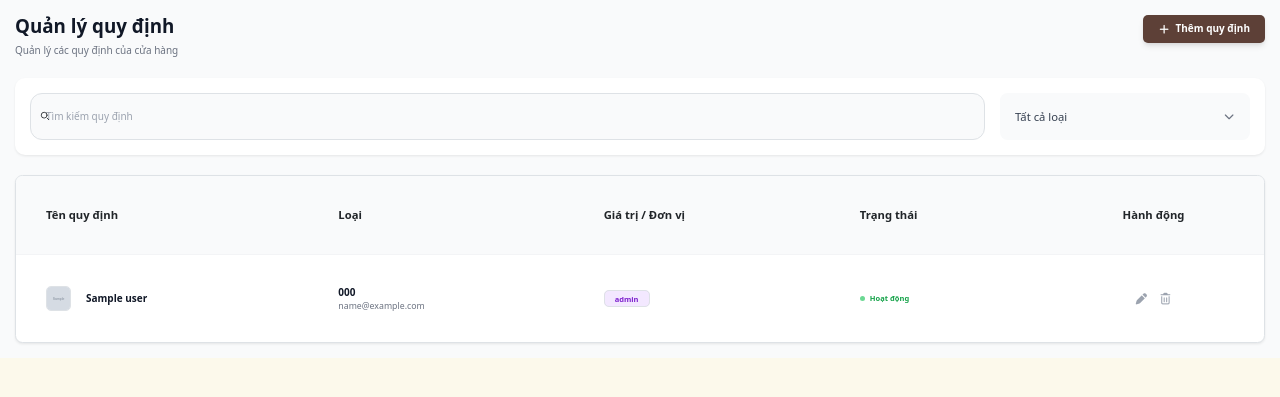
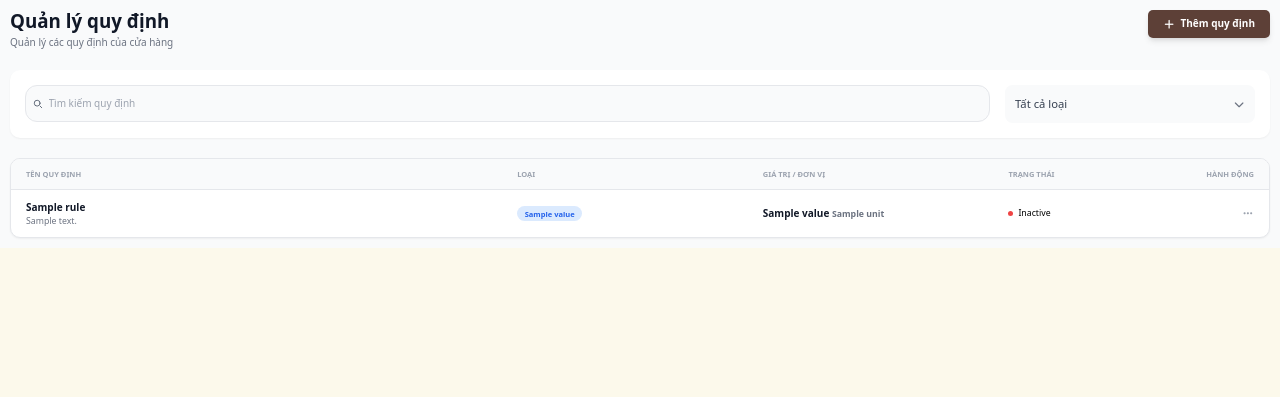
Before and after one commit to quekhoait/webcoffe_CNPM, a Flask app: template eapp/templates/rule/rule.html in a window 1280 px wide. Shown: the top 397 px of the page. Run offline with Flask 3, Linux system fonts and the light colour scheme; the template is opened without the code that fills it: most values are stand-ins (such as "Sample title", 1, 10 or a date in 2020); grey boxes marked "Sample" are stand-in pictures; some libraries are stand-ins or nearby versions.

Commit message:
rule html

```diff
--- a/eapp/controllers/RuleController.py
+++ b/eapp/controllers/RuleController.py
@@ -1,6 +1,10 @@
 
 from flask import render_template
 
+from eapp.dao import RuleDAO
+
 
 def index():
-    return render_template('rule/rule.html')
+    rules = RuleDAO.list()
+    return render_template('rule/rule.html',
+                        rules=rules)
--- a/eapp/controllers/StaffController.py
+++ b/eapp/controllers/StaffController.py
@@ -18,7 +18,7 @@
     category = CategoryDao.list()
     products = ProductDao.list()
     invoice = session.get('invoice', {})
-    rules = RuleDAO.list(RuleDAO.RuleFilter({'rule_type': RuleType.SERVICE}))
+    rules = RuleDAO.list(RuleDAO.RuleFilter(rule_type=RuleType.SERVICE))
     total_price_tmp = InvoiceService.calculate_total(list(invoice.values()))
     total_price = InvoiceService.calculate_final_total(total_price_tmp)
     status_map = InventoryValidator.get_product_makeable_map(products=products,warehouse_id=session.get('warehouse_id',1))
--- a/eapp/models/Rule.py
+++ b/eapp/models/Rule.py
@@ -3,8 +3,8 @@
 from eapp.models import BaseModel
 
 class RuleType(Enum):
-    SERVICE = "service"
-    INGREDIENT = "ingredient"
+    SERVICE = "Phí phục vụ"
+    INGREDIENT = "Tồn nguyên liệu"
 
 class Rule(BaseModel):
     name = Column(String(100), nullable=False, unique=True)
--- a/eapp/routes.py
+++ b/eapp/routes.py
@@ -5,7 +5,7 @@
 # Thay đổi import tương đối thành import tuyệt đối:
 # from eapp.dao.Product import get_product
 from eapp import app
-from eapp.controllers import AccountController, CashierController, ProductController, StaffController, \
+from eapp.controllers import AccountController, CashierController, ProductController, RuleController, StaffController, \
     WarehouseController, index, \
     CartController, PaymentController, OverviewController
 
@@ -121,3 +121,7 @@
 app.add_url_rule('/api/admin/employees/update', 'api_update', EmployeeController.api_update, methods=['POST'])
 app.add_url_rule('/api/admin/employees/delete', 'api_delete', EmployeeController.api_delete, methods=['POST'])
 app.add_url_rule('/api/admin/category/add', 'api_add_category', AdminController.api_add_category, methods=['POST'])
+
+
+#rule
+app.add_url_rule('/rule', 'rule', RuleController.index, methods=['get'])
--- a/eapp/services/RuleService.py
+++ b/eapp/services/RuleService.py
@@ -7,7 +7,7 @@
 
     @staticmethod
     def calulate_service_fee(total : float) -> float:
-        rules = RuleDAO.list(RuleDAO.RuleFilter({'rule_type': RuleType.SERVICE}))
+        rules = RuleDAO.list(RuleDAO.RuleFilter(rule_type= RuleType.SERVICE))
         fee = 0
         for rule in rules:
             if rule.unit == "%":
--- a/eapp/services/inventory/InventoryValidator.py
+++ b/eapp/services/inventory/InventoryValidator.py
@@ -200,8 +200,6 @@
     def get_insufficient_products(invoice_items: list, warehouse_id):
         available_stock_map = WarehouseDAO.get_available_stock_map(warehouse_id)
         required_ingredient_map = RecipeService.calculate_required_ingredients(invoice_items)
-        pprint(available_stock_map)
-        pprint(required_ingredient_map)
         recipe_map = ProductDao.get_product_recipe_map()
         result = []
         # lặp qua từng product
--- a/eapp/templates/rule/rule_data.html
+++ b/eapp/templates/rule/rule_data.html
@@ -1,147 +1,87 @@
-{% extends 'layout/base.html' %}
+<div class="bg-white rounded-2xl shadow-sm border overflow-hidden">
 
-{% block header %}{% endblock %}
-{% block footer %}{% endblock %}
+    <!-- TABLE HEADER -->
+    <div class="grid grid-cols-10 px-6 py-4 text-xs font-semibold text-gray-400 uppercase bg-gray-50">
+        <div class="col-span-4">Tên quy định</div>
+        <div class="col-span-2">Loại</div>
+        <div class="col-span-2">Giá trị / đơn vị</div>
+        <div class="col-span-1">trạng thái</div>
+        <div class="col-span-1 text-right">hành động</div>
+    </div>
 
-{% block title %}Quản lý Quy định{% endblock %}
+    <!-- ROW -->
+    {% for rule in rules %}
+    <div class="grid grid-cols-10 px-6 py-4 border-t items-center hover:bg-gray-50 transition">
+        <div class="col-span-4 flex gap-4 items-start">
 
-{% block content %}
-<div class="bg-white rounded-xl shadow-sm overflow-hidden border border-gray-100">
-     <table class="w-full text-left border-collapse">
-         <thead class="bg-gray-50 border-b border-gray-100 text-black-500 text-lg font-bold">
-             <tr>
-                 <th class="p-5 font-bold">Tên quy định</th>
-                 <th class="p-5 font-bold">Loại</th>
-                 <th class="p-5 font-bold">Giá trị / Đơn vị</th>
-                 <th class="p-5 font-bold">Trạng thái</th>
-                 <th class="p-5 font-bold text-center">Hành động</th>
-             </tr>
-         </thead>
-         <tbody class="divide-y divide-gray-50 text-gray-700 text-sm" id="staffTableBody">
-             {% if not users %}
-             <tr>
-                 <td colspan="6" class="p-10 text-center text-gray-400 italic">Chưa có quy định</td>
-             </tr>
-             {% endif %}
-
-             {% for u in users %}
-             <tr class="hover:bg-gray-50 transition group">
-
-                 <td class="p-5">
-                     <div class="flex items-center gap-4">
-                         <img src="{{ u.avatar }}" onerror="this.src='https://via.placeholder.com/150'"
-                             class="w-10 h-10 rounded-lg object-cover employee-sm border border-gray-200">
-                         <div class="font-bold text-gray-900 text-base">{{ u.name }}</div>
-                     </div>
-                 </td>
-
-                 <td class="p-5">
-                     <div class="font-bold text-gray-900 text-base">{{ u.phone }}</div>
-                     <div class="text-gray-500 text-sm">{{ u.email }}</div>
-                 </td>
-
-                 <td class="p-5">
-                     {% if u.role == 'Quản lý' or u.role == 'ADMIN' %}
-                     <span
-                         class="bg-red-100 text-red-700 px-3 py-1 rounded-lg font-bold text-xs border border-red-200">Quản
-                         lý</span>
-                     {% elif u.role == 'Thu Ngân' or u.role == 'CASHIER' %}
-                     <span
-                         class="bg-blue-100 text-blue-700 px-3 py-1 rounded-lg font-bold text-xs border border-blue-200">Thu
-                         Ngân</span>
-                     {% elif u.role == 'Nhân Viên' or u.role == 'STAFF' %}
-                     <span
-                         class="bg-gray-100 text-gray-700 px-3 py-1 rounded-lg font-bold text-xs border border-gray-200">Nhân
-                         Viên</span>
-                     {% else %}
-                     <span
-                         class="bg-purple-100 text-purple-700 px-3 py-1 rounded-lg font-bold text-xs border border-purple-200">{{ u.role }}</span>
-                     {% endif %}
-                 </td>
-
-                 <td class="p-5">
-                     {% if u.status %}
-                     <div class="flex items-center gap-2 text-green-600 font-bold text-xs">
-                         <div class="w-2 h-2 rounded-full bg-green-500 animate-pulse"></div> Hoạt động
-                     </div>
-                     {% else %}
-                     <div class="flex items-center gap-2 text-red-500 font-bold text-xs">
-                         <div class="w-2 h-2 rounded-full bg-red-500"></div> Đã khóa
-                     </div>
-                     {% endif %}
-                 </td>
-
-                 <td class="p-5 text-center">
-                     <div class="flex justify-center gap-3">
-                         <button type="button" onclick='openModal("EDIT", {{ u | tojson }})'
-                             class="text-gray-400 hover:text-blue-600 transition text-lg">
-                             <i class="fa-solid fa-pen"></i>
-                         </button>
-                         <button type="button" onclick="deleteStaff({{ u.id }})"
-                             class="text-gray-400 hover:text-red-500 transition text-lg">
-                             <i class="fa-regular fa-trash-can"></i>
-                         </button>
-                     </div>
-                 </td>
-             </tr>
-             {% endfor %}
-         </tbody>
-     </table>
- </div>
-
- <div id="staffModal" class="hidden fixed inset-0 bg-black/50 z-50 flex items-center justify-center backdrop-blur-lg">
-    <div class="bg-white w-[800px] rounded-xl p-0 shadow-2xl flex flex-col overflow-hidden transform scale-95 transition-all duration-200">
-        <div class="flex justify-between items-center p-6 border-b bg-gray-50">
-            <h2 id="modalTitle" class="text-2xl font-bold text-gray-900">Thêm Nhân Viên Mới</h2>
-            <button type="button" onclick="closeModal()" class="text-gray-400 hover:text-red-500 text-3xl">&times;</button>
-        </div>
-
-        <div class="p-8 space-y-6 overflow-y-auto max-h-[70vh]">
-            <input type="hidden" id="inpId">
-            <div class="space-y-4">
-                <h3 class="font-bold text-gray-700 border-b pb-2 uppercase text-lg">1. Thông tin cá nhân</h3>
-                <div class="grid grid-cols-2 gap-6">
-                    <div><label class="block text-gray-700 font-bold mb-2">Họ và tên</label><input type="text" id="inpName" placeholder="VD: Nguyễn Văn A" class="w-full p-3 border rounded-lg outline-none focus:border-yellow-400 bg-white"></div>
-                    <div><label class="block text-gray-700 font-bold mb-2">Số điện thoại</label><input type="text" id="inpPhone" placeholder="09xx xxx xxx" class="w-full p-3 border rounded-lg outline-none focus:border-yellow-400 bg-white"></div>
-                </div>
-                <div><label class="block text-gray-700 font-bold mb-2">Email</label><input type="email" id="inpEmail" placeholder="example@cafe.com" class="w-full p-3 border rounded-lg outline-none focus:border-yellow-400 bg-white"></div>
-                <div><label class="block text-gray-700 font-bold mb-2">Địa chỉ</label><input type="text" id="inpAddress" placeholder="Địa chỉ liên hệ..." class="w-full p-3 border rounded-lg outline-none focus:border-yellow-400 bg-white"></div>
-            </div>
-
-            <div class="space-y-4 pt-4">
-                <h3 class="font-bold text-gray-700 border-b pb-2 uppercase text-lg">2. Thiết lập tài khoản</h3>
-                <div class="grid grid-cols-2 gap-6">
-                    <div>
-                        <label class="block text-gray-700 font-bold mb-2">Chức vụ</label>
-                        <select id="inpRole" class="w-full p-3 border rounded-lg outline-none focus:border-yellow-400 bg-white cursor-pointer">
-                            <option value="STAFF">Nhân Viên</option>
-                            <option value="CASHIER">Thu Ngân</option>
-                            <option value="WAREHOUSE_KEEPER">Thủ Kho</option>
-                            <option value="ADMIN">Quản lý (Admin)</option>
-                        </select>
-                    </div>
-                    <div>
-                        <label class="block text-gray-700 font-bold mb-2">Mật khẩu <span id="passNote" class="font-normal text-xs text-gray-400 ml-1">(Mặc định: 123456)</span></label>
-                        <input type="password" id="inpPassword" placeholder="••••••••" class="w-full p-3 border rounded-lg outline-none focus:border-yellow-400 bg-white">
-                    </div>
-                </div>
-                <div id="statusContainer" class="hidden pt-2">
-                     <label class="flex items-center gap-3 cursor-pointer select-none">
-                        <input type="checkbox" id="inpActive" class="w-5 h-5 text-yellow-500 rounded focus:ring-yellow-400 border-gray-300 accent-[#5D4037]">
-                        <span class="text-gray-700 font-medium">Đang hoạt động</span>
-                     </label>
-                </div>
+            <div>
+                <p class="font-semibold text-gray-900">{{ rule.name }}</p>
+                <p class="text-sm text-gray-500">{{ rule.description }}</p>
             </div>
         </div>
 
-        <div class="p-6 border-t bg-gray-50 flex justify-end gap-3">
-            <button type="button" onclick="closeModal()" class="px-6 py-2 rounded-lg border hover:bg-gray-100 text-gray-600 font-bold transition">Hủy</button>
-            <button type="button" onclick="saveStaff()" class="px-6 py-2 rounded-lg bg-[#FCD34D] text-gray-900 font-bold hover:bg-[#fbbf24] shadow-sm transition">Lưu</button>
+        <div class="col-span-2">
+            <span class="px-3 py-1 rounded-full bg-blue-100 text-blue-600 text-xs font-semibold">
+                {{ rule.rule_type.value }}
+            </span>
+        </div>
+
+        <div class="col-span-2 font-semibold text-gray-900">
+            {{ rule.value }} <span class="text-gray-500 text-sm">{{ rule.unit }}</span>
+        </div>
+
+        {% if rule.active %}
+        <div class="col-span-1 flex items-center gap-2 text-sm">
+            <span class="w-2 h-2 bg-green-500 rounded-full"></span>
+            Active
+        </div>
+        {% else %}
+        <div class="col-span-1 flex items-center gap-2 text-sm">
+            <span class="w-2 h-2 bg-red-500 rounded-full"></span>
+            Inactive
+        </div>
+        {% endif %}
+
+        <div class="col-span-1 text-right">
+            <button class="text-gray-400 hover:text-gray-700">
+                <i class="fa-solid fa-ellipsis"></i>
+            </button>
         </div>
     </div>
+    {% endfor %}
+
+    <!-- ROW -->
+    <!-- <div class="grid grid-cols-10 px-6 py-4 border-t items-center hover:bg-gray-50 transition">
+        <div class="col-span-4 flex gap-4 items-start">
+
+            <div>
+                <p class="font-semibold text-gray-900">Session Timeout</p>
+                <p class="text-sm text-gray-500">Auto logout inactive users</p>
+            </div>
+        </div>
+
+        <div class="col-span-2">
+            <span class="px-3 py-1 rounded-full bg-purple-100 text-purple-600 text-xs font-semibold">
+                Security
+            </span>
+        </div>
+
+        <div class="col-span-2 font-semibold text-gray-900">
+            30 <span class="text-gray-500 text-sm">mins</span>
+        </div>
+
+        <div class="col-span-1 flex items-center gap-2 text-sm">
+            <span class="w-2 h-2 bg-green-500 rounded-full"></span>
+            Active
+        </div>
+
+        <div class="col-span-1 text-right">
+            <button class="text-gray-400 hover:text-gray-700">
+                <i class="fa-solid fa-ellipsis"></i>
+            </button>
+        </div>
+    </div> -->
+
+
+
 </div>
-
-{% block scripts %}
-<script src="{{ url_for('static', filename='javascript/employee.js') }}"></script>
-{% endblock %}
-{% endblock %}
--- a/eapp/templates/warehouse/inventory_table.html
+++ b/eapp/templates/warehouse/inventory_table.html
@@ -41,7 +41,7 @@
             {% else %}
             <!-- Còn hàng -->
             <tr class="border-b border-gray-50 bg-green-50 hover:bg-green-100">
-                <td class="py-4 pl-2 font-medium">{{ stock.ingredient.name }}</td>
+                <td class="py-4 pl-2 font-medium">{{ stock.ingredient.name }}  - {{ stock.ingredient.id }}</td>
                 <td class="py-4 text-center font-bold">{{ stock.quantity }}</td>
                 <td class="py-4 text-center font-bold">{{ stock.reserved }}</td>
                 <td class="py-4 text-center font-bold">{{ stock.quantity - stock.reserved }}</td>
--- a/eapp/test.py
+++ b/eapp/test.py
@@ -95,12 +95,13 @@
     kq = InventoryValidator.get_insufficient_products(data,1)
     print(kq)
     print(WarehouseDAO.get_available_stock_map(1))
+    pprint(ProductDao.get_product_recipe_map())
 
 
 if __name__ == '__main__':
     with app.app_context():
         # test_start_processing_invoice()
-        test_query()
+        demo()
         # print(ProductDao.get_product_recipe_map())
         # print(WarehouseDAO.get_stock_map(1))
         # print(InventoryService.get_product_makeable_map(ProductDao.list(),1))
```
Also changed, not shown: eapp/controllers/PaymentController.py (+7 -1 lines), eapp/controllers/index.py (+0 -79 lines), eapp/dao/ProductDao.py (+1 -72 lines), eapp/templates/page/menu_product_item.html (+11 -11 lines), 1 other file.
